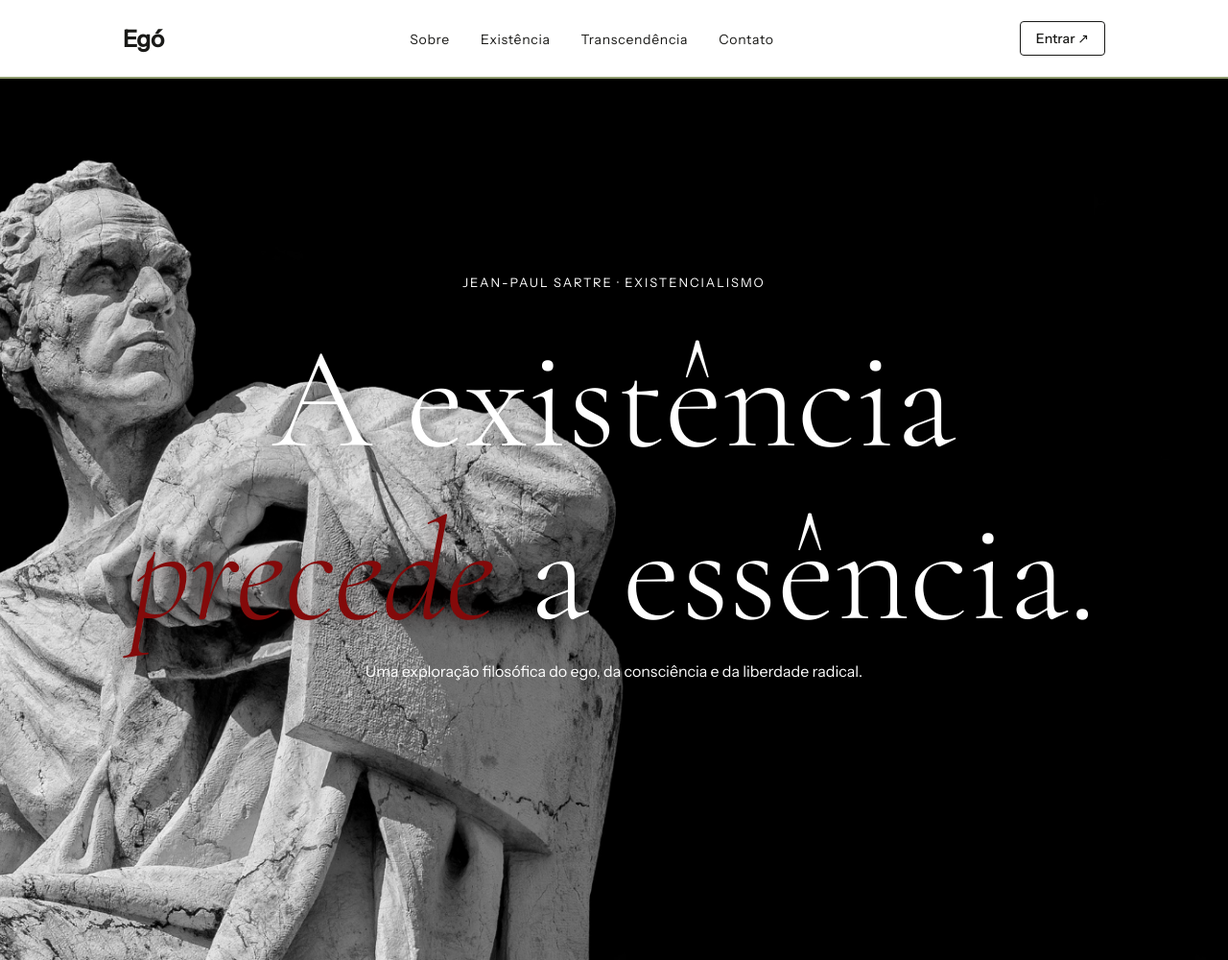
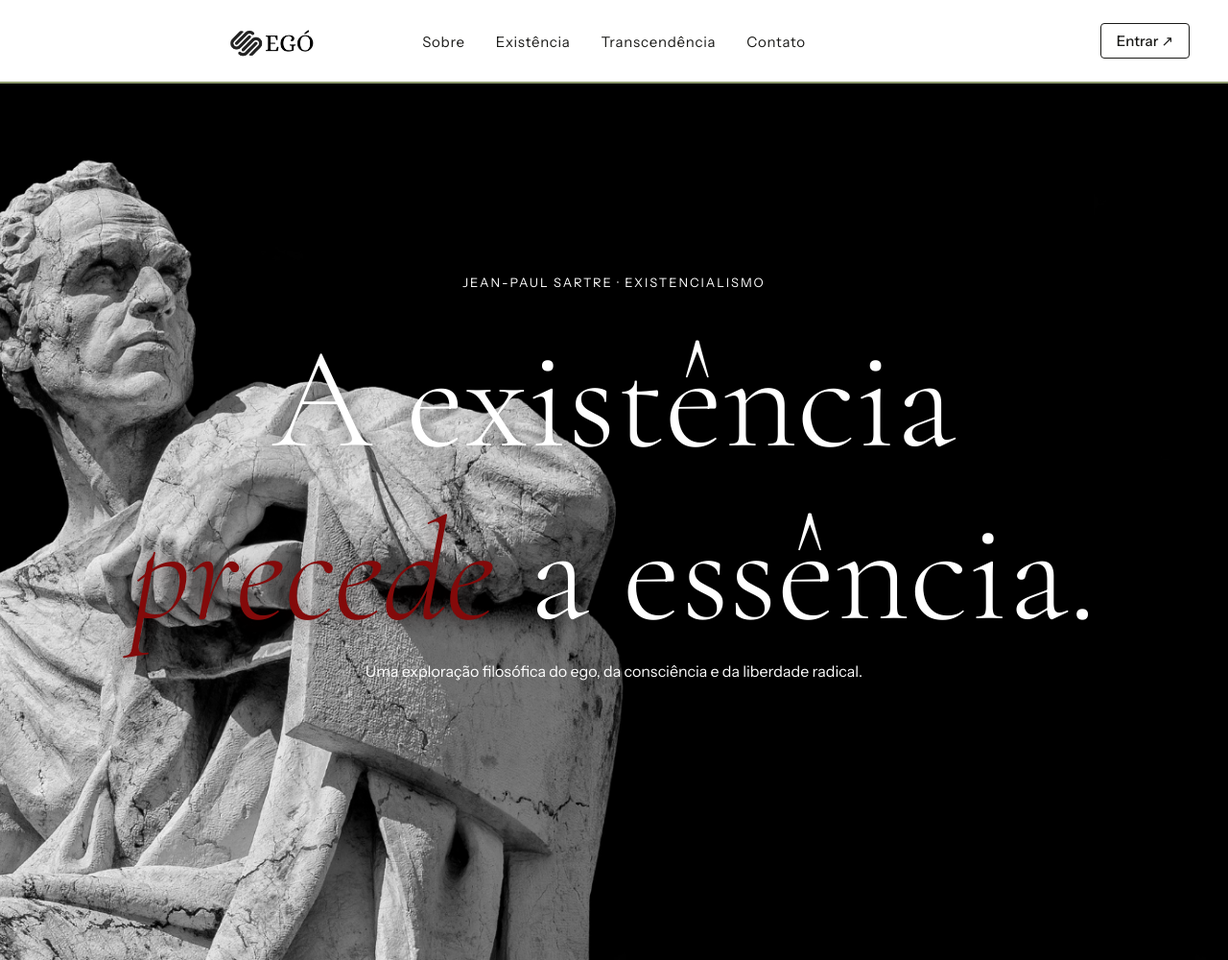
Before and after one commit to danielrocha28/eg-, a website: page public/index.html in a window 1280 px wide. Shown: the top 1000 px of the page at 96% size. Drawn offline with nearby package versions, Linux system fonts and the light colour scheme; a web font is replaced by a local one.

Commit message:
style: put the logo in navbar and add a tags in `login`

```diff
--- a/public/css/estilo.css
+++ b/public/css/estilo.css
@@ -29,7 +29,7 @@ body {
   --ferrugem: #B5541A;
   --cinza-quente: #E8E3D8;
   --texto-suave: #6B6660;
-  --tamanho-header: 80px;
+  --tamanho-header: 85px;
   --tamanho-banner: calc(100vh - var(--tamanho-header) - var(--tamanho-footer) - 2px);
   --tamanho-simulador: calc(100vh - var(--tamanho-header) - var(--tamanho-footer) - 2px);
   --tamanho-login: calc(100vh - var(--tamanho-footer) - 2px);
@@ -40,10 +40,10 @@ body {
 .header {
   height: var(--tamanho-header);
   border-bottom: 2px solid var(--oliva-suave);
-  display: flex;
+  display: grid;
+  grid-template-columns: 1fr auto 1fr;
   align-items: center;
-  justify-content: space-between;
-  padding: 0 10%;
+  padding: 0 40px;
   position: fixed;
   top: 0;
   left: 0;
@@ -54,10 +54,18 @@ body {
 }
 
 .nav-logo {
-  font-size: 24px;
-  font-weight: 700;
-  text-decoration: none;
-  color: var(--carvao);
+  display: flex;
+  align-items: center;
+  justify-content: flex-start;
+}
+
+.nav-logo img {
+    height: 290px;
+    width: auto;
+    display: block;
+    position: absolute;
+    top: 65%;
+    transform: translateY(-50%);
 }
 
 .nav-links {
@@ -66,12 +74,14 @@ body {
   list-style: none;
   margin: 0;
   padding: 0;
+  position: static;
+  transform: none;
 }
 
 .nav-links a {
   text-decoration: none;
   color: var(--carvao);
-  font-size: 14px;
+  font-size: 15px;
   letter-spacing: 0.05em;
   transition: color 0.2s;
 }
@@ -81,9 +91,12 @@ body {
 }
 
 .nav-cta {
+  width: fit-content;
+  display: flex;
+  margin-left: auto;
   text-decoration: none;
   color: var(--carvao);
-  font-size: 14px;
+  font-size: 15px;
   font-weight: 500;
   border: 1px solid var(--carvao);
   padding: 8px 16px;
--- a/public/index.html
+++ b/public/index.html
@@ -19,7 +19,7 @@
 
 <body>
   <nav class="header">
-    <a href="#" class="nav-logo">Egó</a>
+    <a href="#" class="nav-logo"><img src="./assets/imgs/logo-lado.png" alt=""></a>
     <ul class="nav-links">
       <li><a href="#">Sobre</a></li>
       <li><a href="#existence">Existência</a></li>
```
Also changed, not shown: public/login.html (+6 -3 lines).
